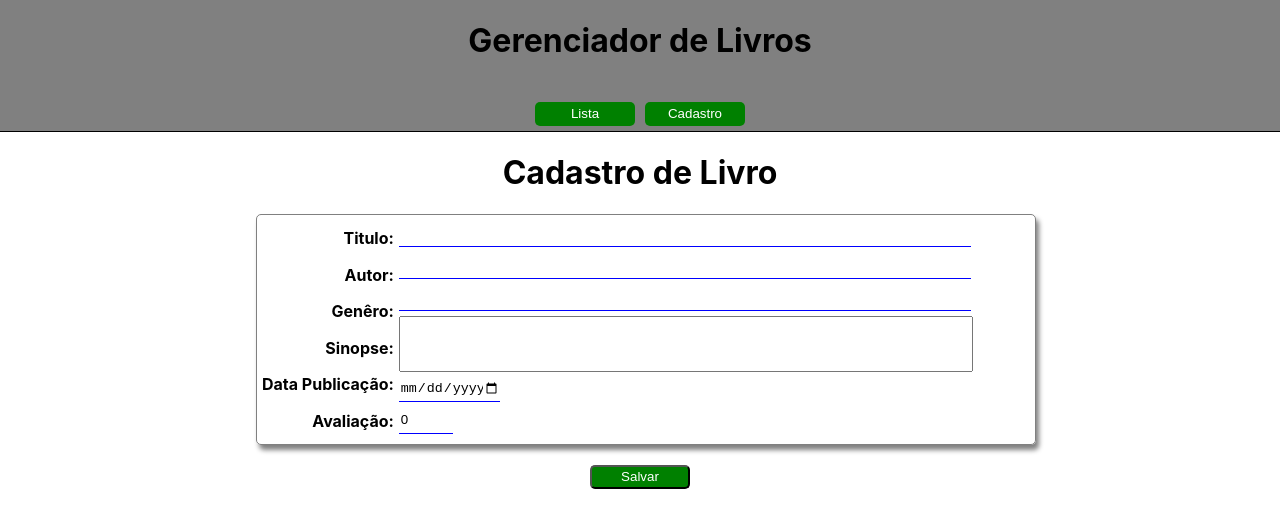
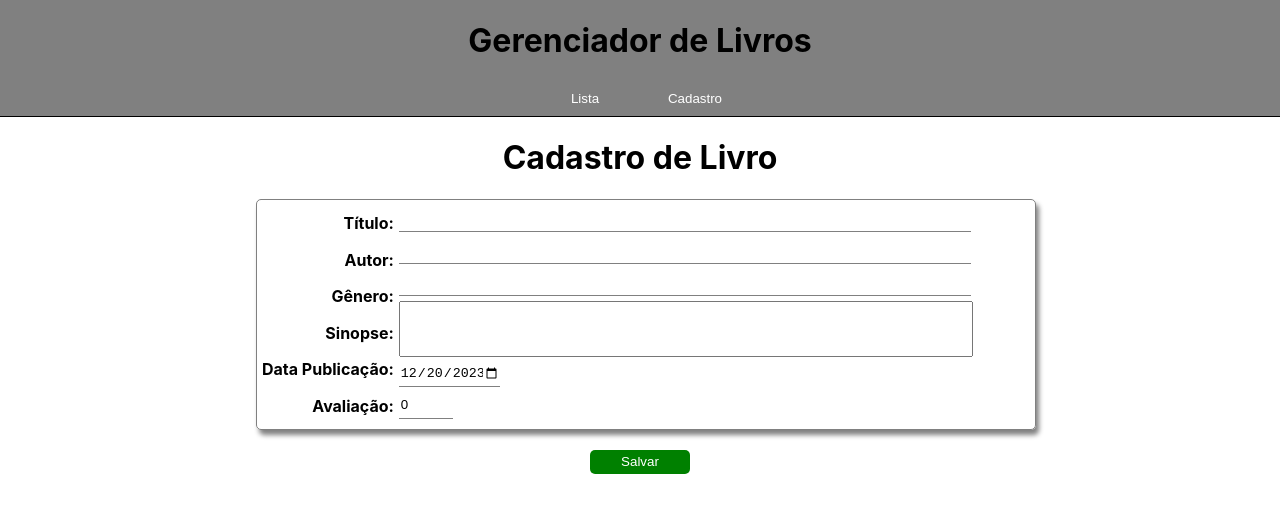
Before and after one commit to MylennaAlcantara/gerenciador-livros, a React (Create React App) app in the folder frontend/: page /cadastroLivro in a window 1280 px wide. Shown: the top 528 px of the page. Built offline with nearby package versions, Linux system fonts and the light colour scheme.

Commit message:
feat: função para salvar o livro, verificação de dados

```diff
--- a/frontend/src/pages/cadastroLivro/cadastroLivro.js
+++ b/frontend/src/pages/cadastroLivro/cadastroLivro.js
@@ -6,7 +6,7 @@
     display: flex;
     flex-direction: column;
     align-items: center;
-    justify-content: center;
+    justify-content: start;
     form{
         width: 100%;
     }
@@ -49,7 +49,7 @@
             input{
                 height: 24px;
                 border: none;
-                border-bottom: 1px solid blue;
+                border-bottom: 1px solid gray;
             }
             input[type=number]{
                 width: 50px;
@@ -60,16 +60,17 @@
         }
     }
 
-    button{
+    .button-salvar{
         height: 24px;
         width: 100px;
         margin-top: 20px;
         background-color: green;
         color: white;
         border-radius: 5px;
+        border: none;
     }
 
-    button:hover{
+    .button-salvar:hover{
         cursor: pointer;
         box-shadow: 3px 5px 5px gray;
     }
--- a/frontend/src/pages/cadastroLivro/index.tsx
+++ b/frontend/src/pages/cadastroLivro/index.tsx
@@ -1,38 +1,44 @@
-import { useState, useEffect } from "react";
+import { useEffect, useState } from "react";
+import { useNavigate } from "react-router-dom";
 import { Header } from "../../components/header";
 import { LivroType } from "../../types/livroType";
 import * as CL from "./cadastroLivro";
 
 export const CadastroLivro = () => {
     var idLivro = localStorage.getItem("id");
+    const defaultDataPublicacao = new Date();
+    var editando = idLivro != null ? true : false;
+
+    const navigate = useNavigate();
     const [livro, setLivro] = useState<LivroType>({
         id: 0,
         titulo: "",
         autor: "",
         genero: "",
         sinopse: "",
-        data_publicacao: new Date(""),
+        data_publicacao: defaultDataPublicacao,
         avaliacao: 0,
-        excluido: false,
-        data_excluido: new Date("")
     });
 
-    useEffect(()=>{
+    useEffect(() => {
         async function fetchLivros() {
-            if(idLivro !== null){
+            if (idLivro !== null) {
                 try {
-                    const result = await fetch(`http://localhost:8080/livros/${idLivro}`);
+                    const result = await fetch(`http://localhost:8080/livro/${idLivro}`);
                     const data = await result.json();
-                    setLivro(data);
+                    setLivro({ ...data, data_publicacao: new Date(data.data_publicacao) })
                 } catch (error) {
                     console.log(error)
                 }
             }
         }
         fetchLivros();
-    },[idLivro])
+    }, [idLivro])
 
-    async function salvar() {
+    function salvar() {
+        if (livro.autor && livro.avaliacao && livro.data_publicacao && livro.genero && livro.sinopse && livro.titulo) {
+            if (livro.avaliacao <= 5) {
+                try {
                     fetch("http://localhost:8080/cadastrarLivro", {
                         method: "POST",
                         headers: {
@@ -41,32 +47,82 @@
                         },
                         body: JSON.stringify(livro)
                     })
+                        .then(() => {
+                            alert("Salvo com sucesso!");
+                            navigate("/livros");
+                        })
+                } catch (error) {
+                    console.log(error)
                 }
+            } else {
+                alert('Escolha entre 0 e 5 para avaliar!')
+            }
+        } else {
+            alert('Preencha todos os campos!')
+        }
+    }
+
+    function atualizar() {
+        if (livro.autor && livro.avaliacao && livro.data_publicacao && livro.genero && livro.sinopse && livro.titulo) {
+            if (livro.avaliacao <= 5 && livro.avaliacao >= 0) {
+                try {
+                    fetch(`http://localhost:8080/editarLivro/${idLivro}`, {
+                        method: "PUT",
+                        headers: {
+                            'Content-Type': 'application/json',
+                        },
+                        body: JSON.stringify(livro),
+                    })
+                        .then(() => {
+                            alert("Atualizado com sucesso!");
+                            navigate("/livros");
+                        })
+                } catch (error) {
+                    console.log(error)
+                }
+            } else {
+                alert('Escolha entre 0 e 5 para avaliar!')
+            }
+        } else {
+            alert('Preencha todos os campos!')
+        }
+    }
+
     return (
         <CL.Container>
             <Header />
-            <div style={{width: "60%"}}>
+            <div style={{ width: "60%" }}>
                 <h1>Cadastro de Livro</h1>
-                <form action="post">
+                <form onSubmit={(e) => e.preventDefault()}>
                     <div className="formulario">
                         <div className="labels">
-                            <label>Titulo:</label>
+                            <label>Título:</label>
                             <label>Autor:</label>
-                            <label>Genêro:</label>
+                            <label>Gênero:</label>
                             <label>Sinopse:</label>
                             <label>Data Publicação:</label>
                             <label>Avaliação:</label>
                         </div>
                         <div className="campos">
-                            <input value={livro.titulo} onChange={(e)=> setLivro({...livro, titulo: e.target.value})}/>
-                            <input  value={livro.autor} onChange={(e)=> setLivro({...livro, autor: e.target.value})}/>
-                            <input  value={livro.genero} onChange={(e)=> setLivro({...livro, genero: e.target.value})}/>
-                            <textarea  value={livro.sinopse} onChange={(e)=> setLivro({...livro, sinopse: e.target.value})}/>
-                            <input type="date" value={String(livro.data_publicacao)} onChange={(e)=> setLivro({...livro, data_publicacao: new Date(e.target.value)})}/>
-                            <input type="number"  value={livro.avaliacao} onChange={(e)=> setLivro({...livro, avaliacao: Number(e.target.value)})}/>
+                            <input value={livro.titulo} onChange={(e) => setLivro({ ...livro, titulo: e.target.value })} />
+                            <input value={livro.autor} onChange={(e) => setLivro({ ...livro, autor: e.target.value })} />
+                            <input value={livro.genero} onChange={(e) => setLivro({ ...livro, genero: e.target.value })} />
+                            <textarea maxLength={1000} value={livro.sinopse} onChange={(e) => setLivro({ ...livro, sinopse: e.target.value })} />
+                            <input
+                                type="date"
+                                value={livro.data_publicacao instanceof Date ? livro.data_publicacao.toISOString().split('T')[0] : ""}
+                                onChange={(e) => {
+                                    const selectedDate = new Date(e.target.value);
+                                    setLivro({
+                                        ...livro,
+                                        data_publicacao: isNaN(selectedDate.getTime()) ? defaultDataPublicacao : selectedDate
+                                    });
+                                }}
+                            />
+                            <input type="number" max={5} min={0} value={livro.avaliacao} onChange={(e) => setLivro({ ...livro, avaliacao: Number(e.target.value) })} />
                         </div>
                     </div>
-                    <button type="submit" onClick={salvar}>Salvar</button>
+                    <button className="button-salvar" type="submit" onClick={editando ? atualizar : salvar}>Salvar</button>
                 </form>
             </div>
         </CL.Container>
```
Lines whose indentation alone changed are shown as unchanged.
